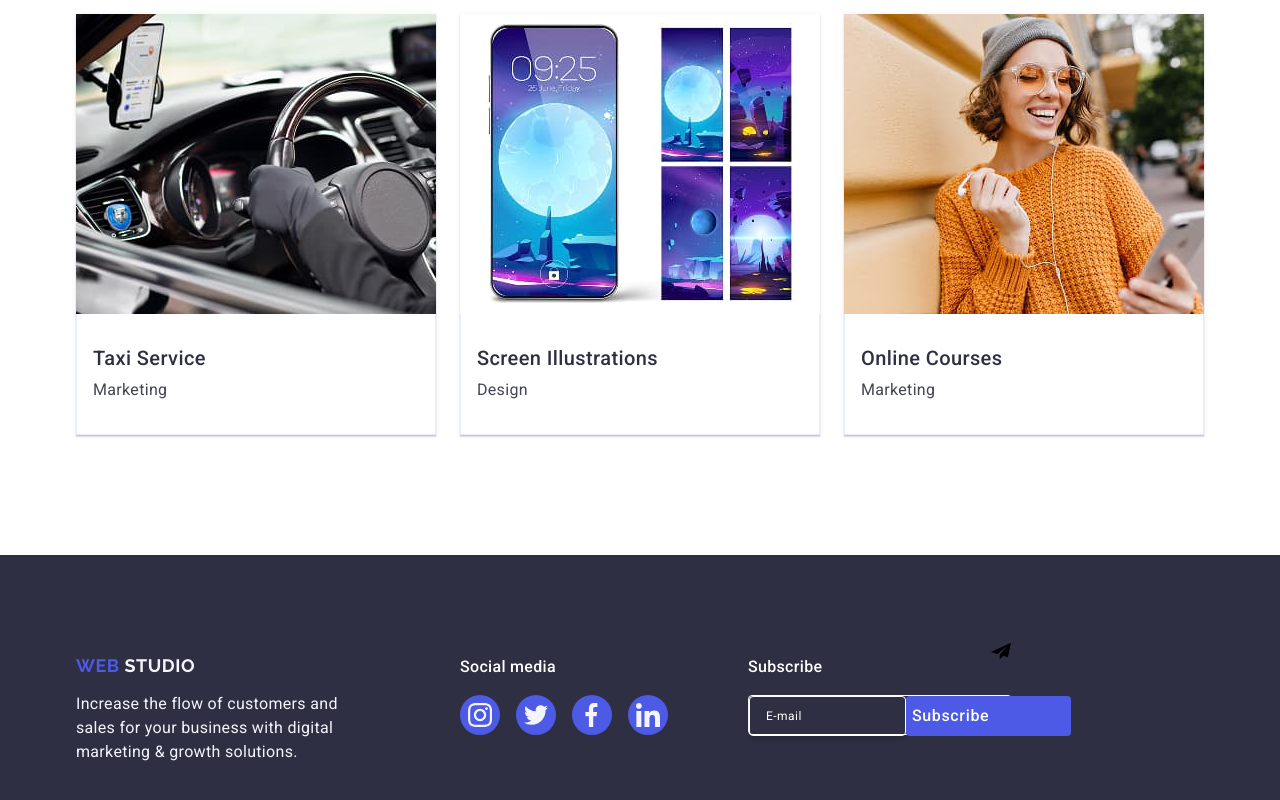
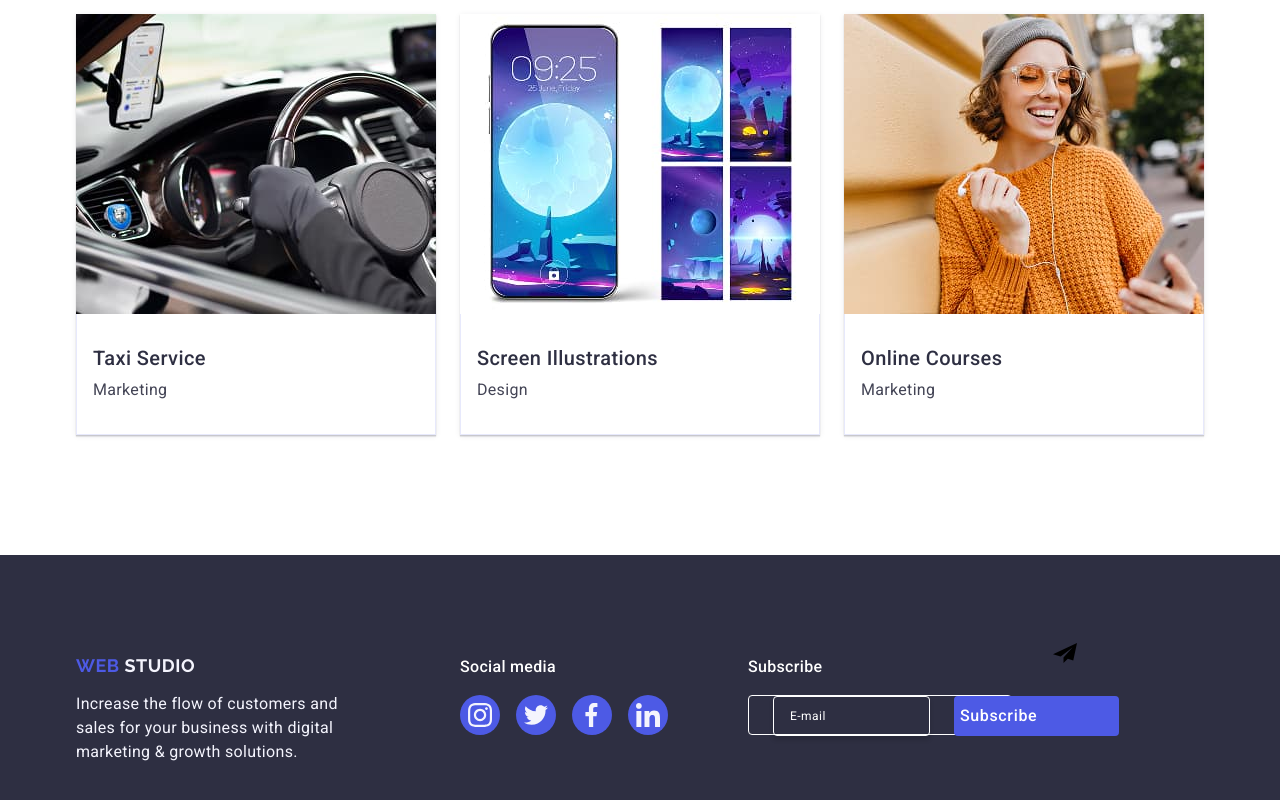
Before and after one commit to TarasDushko/goit-markup-hw-05, a plain HTML site: page index.html in a window 1280 px wide. Shown: the part 2604-3404 px from the top of the page. Drawn offline with nearby package versions, Linux system fonts and the light colour scheme.

Commit message:
html/css

```diff
--- a/css/styles.css
+++ b/css/styles.css
@@ -555,11 +555,13 @@ gap: 16px;}
 border: 1px solid #fff;
 border-radius: 4px;
 width: 264px;
-height: 40px;}
+height: 40px;
+gap: 24px;
+}
 
 
 .footer-label {
-    gap: 24px;
+
 }
 
 .footer-form-input {
@@ -598,9 +600,14 @@ height: 40px;}
 
             border: none;
             border-radius: 4px;
+            cursor: pointer;
 
 }
 
+.footer-btn-icon {
+
+    margin-left: 16px;
+}
 /* #endregion footer*/
 
 .backdrop {
--- a/index.html
+++ b/index.html
@@ -435,11 +435,11 @@
         <p class="sub-text">Subscribe</p>
         <form class="footer-email-form">
   <label class="footer-label" for="email"></label>
-  <input class="footer-form-input"name="email" type="email" name="email" id="email" placeholder="E-mail"/>
+  <input class="footer-form-input" type="email" name="email" id="email" placeholder="E-mail"/>
 
-  <button class="footer-sub-btn"type="submit">Subscribe
-    <svg >
-      <use href="./images/icons.svg#icon-telegram" width="24" height="20"></use>
+  <button class="footer-sub-btn" type="submit">Subscribe
+    <svg class="footer-btn-icon" >
+      <use href="./images/icons.svg#icon-telegram" width="24" height="24"></use>
     </svg>
   </button>
 </form>
@@ -513,7 +513,7 @@
     <use href="./images/icons.svg#icon-done" ></use>
   </svg>
 </span>
-   I accept the terms and conditions of the <a class="checkbox-link"href="">Privacy Policy</a></label>
+   I accept the terms and conditions of the <a class="checkbox-link" href="">Privacy Policy</a></label>
 
 
 
```
